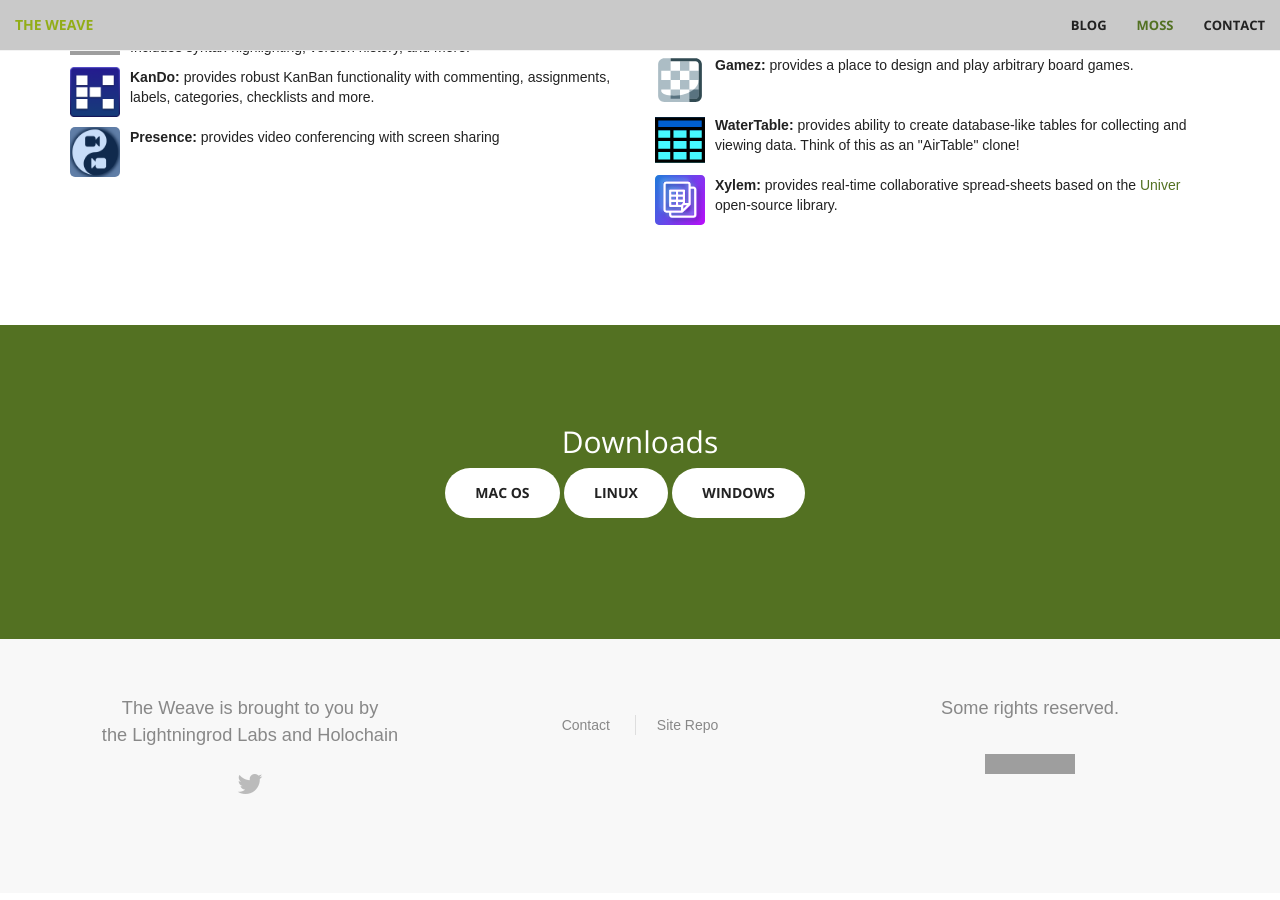
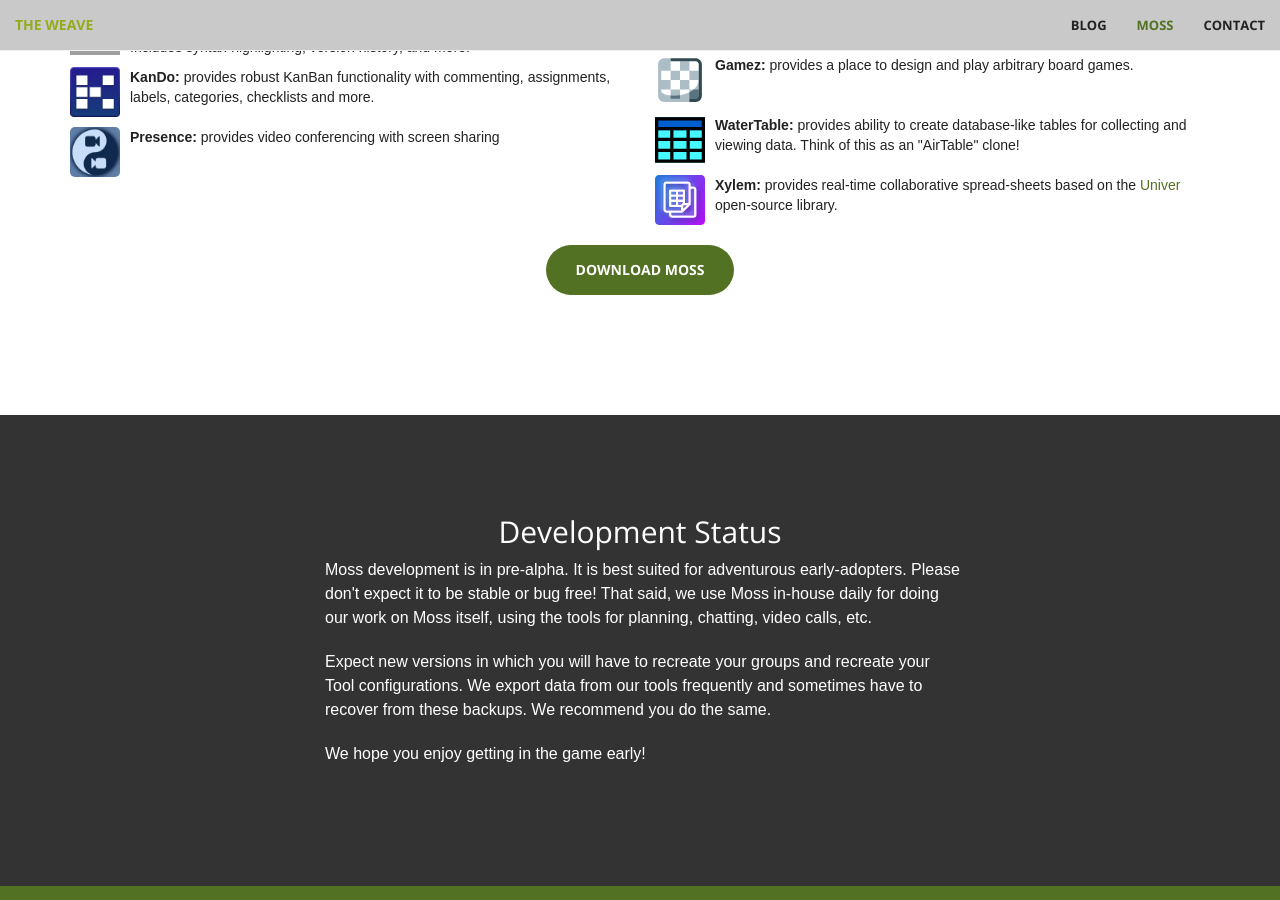
Before and after one commit to lightningrodlabs/theweave, a Jekyll site: the page built from docs/moss.html, in a window 1280 px wide and 900 px high, scrolled down 2224 px. Built offline with Jekyll 4.4.1, drawn with Linux system fonts in a browser that asks for light colours; grey boxes are pictures that could not be loaded.

Commit message:
Moss status section

```diff
--- a/docs/moss.html
+++ b/docs/moss.html
@@ -90,12 +90,34 @@ description: "Moss"
               </a><span> <strong>Xylem: </strong> provides real-time collaborative spread-sheets based on the <a href="https://github.com/dream-num/univer">Univer</a> open-source library.</span> </div>
           </div>
         </div>
-        <!-- <p class="aligncenter" ><a href="#download" style="margin-top:20px;" class="btn btn-primary btn-xl page-scroll">Download Moss</a> -->
+        <p class="aligncenter" ><a href="#download" style="margin-top:20px;" class="btn btn-primary btn-xl page-scroll">Download Moss</a>
         </p>
       </div>
     </div>
   </section>
 
+  <section class="bg-dark" id="status">
+    <div class="container">
+      <div class="row text-center">
+        <h2 class="section-heading">Development Status</h2>
+      </div>
+      <div class="row text-left col-lg-3 col-md-3">
+      </div>
+      <div class="row text-left col-lg-7 col-md-7">
+        <p>
+          Moss development is in pre-alpha.  It is best suited for adventurous early-adopters. Please don't expect it to be stable or bug free!
+          That said, we use Moss in-house daily for doing our work on Moss itself, using the tools for planning, chatting, video calls, etc.
+        </p>
+        <p>
+          Expect new versions in which you will have to recreate your groups and recreate your Tool configurations.
+          We export data from our tools frequently and sometimes have to recover from these backups.  We recommend you do the same.
+        </p>
+        <p>
+          We hope you enjoy getting in the game early!
+        </p>
+      </div>
+    </div>
+  </section>
 
   <section class="bg-primary" id="download">
     <div class="container">
```
